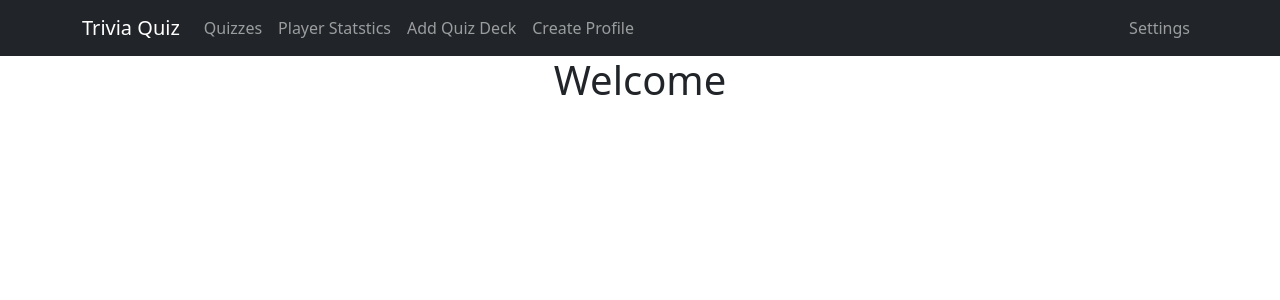
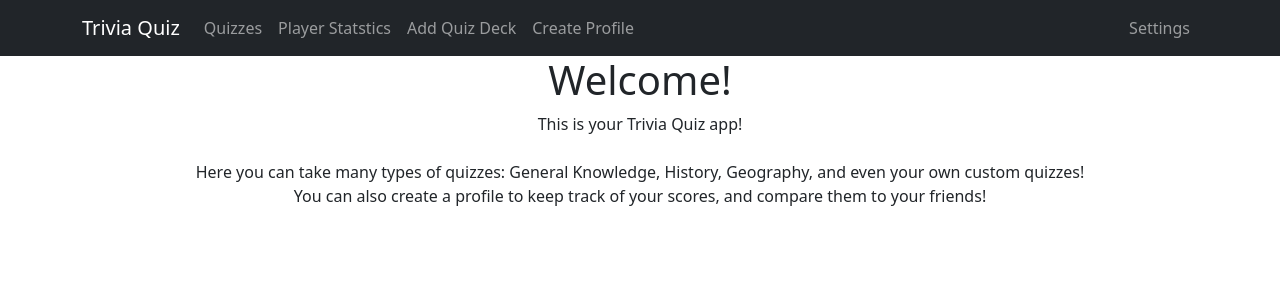
Before and after one commit to natashazywczyk/ProfessionalITProject, a React (Create React App) app: page / in a window 1280 px wide. Shown: the top 300 px of the page. Built offline with nearby package versions, Linux system fonts and the light colour scheme.

Commit message:
general texted explaining the application

```diff
--- a/src/components/HomePage.js
+++ b/src/components/HomePage.js
@@ -2,7 +2,16 @@ const HomePage = () => {
     return (
         <div>
         {/* Insert Home Page content, providing intro to app and allow users to log in*/}
-            <h1>Welcome</h1>
+            <h1>Welcome!</h1>
+
+            <p>This is your Trivia Quiz app!
+                <br></br><br></br>
+                Here you can take many types of quizzes: General Knowledge,
+                History, Geography, and even your own custom quizzes!
+                <br></br>
+                You can also create a profile to keep track of your scores, and compare them to your
+                friends!
+            </p>
         </div>
     );
 }
```
